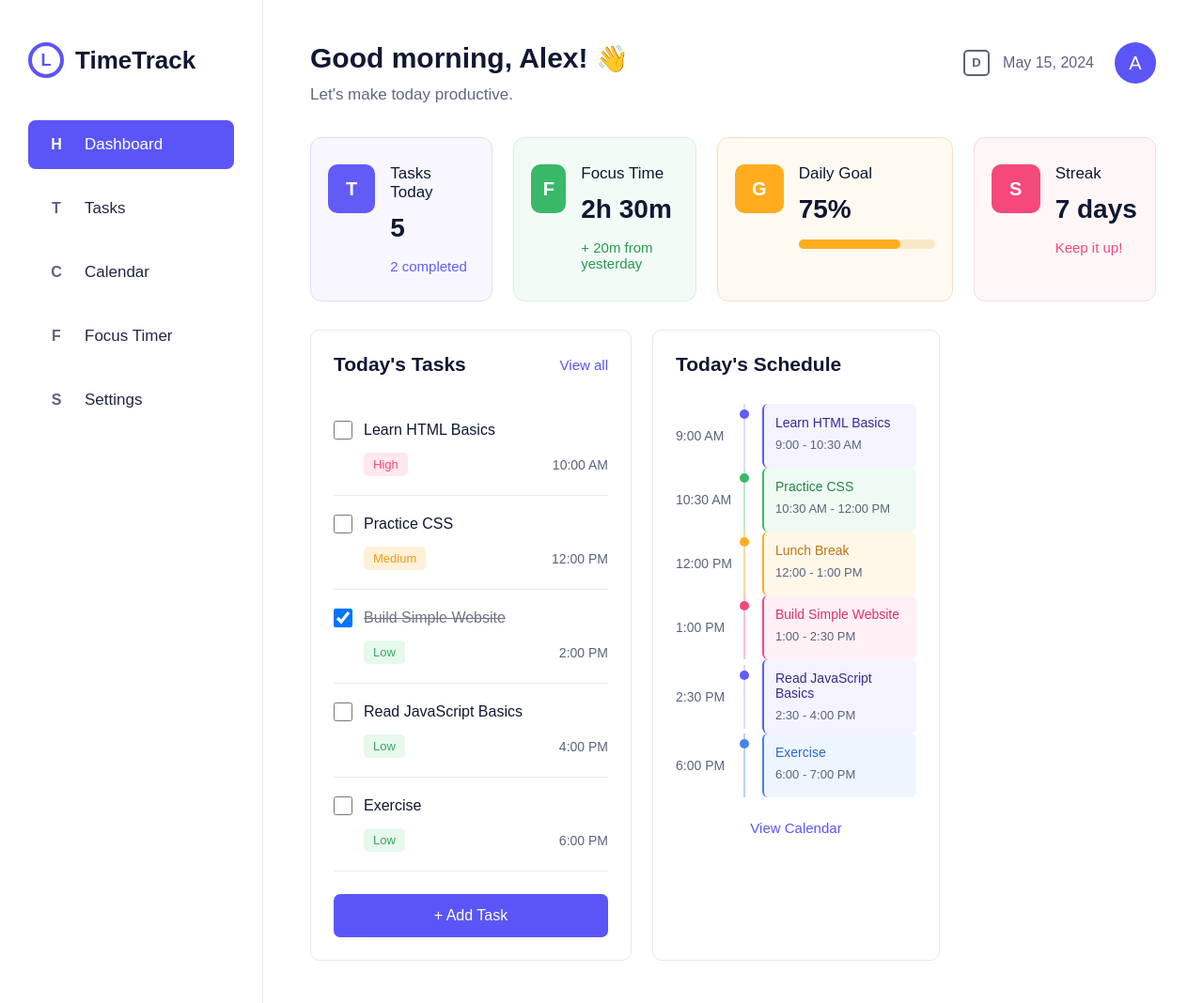
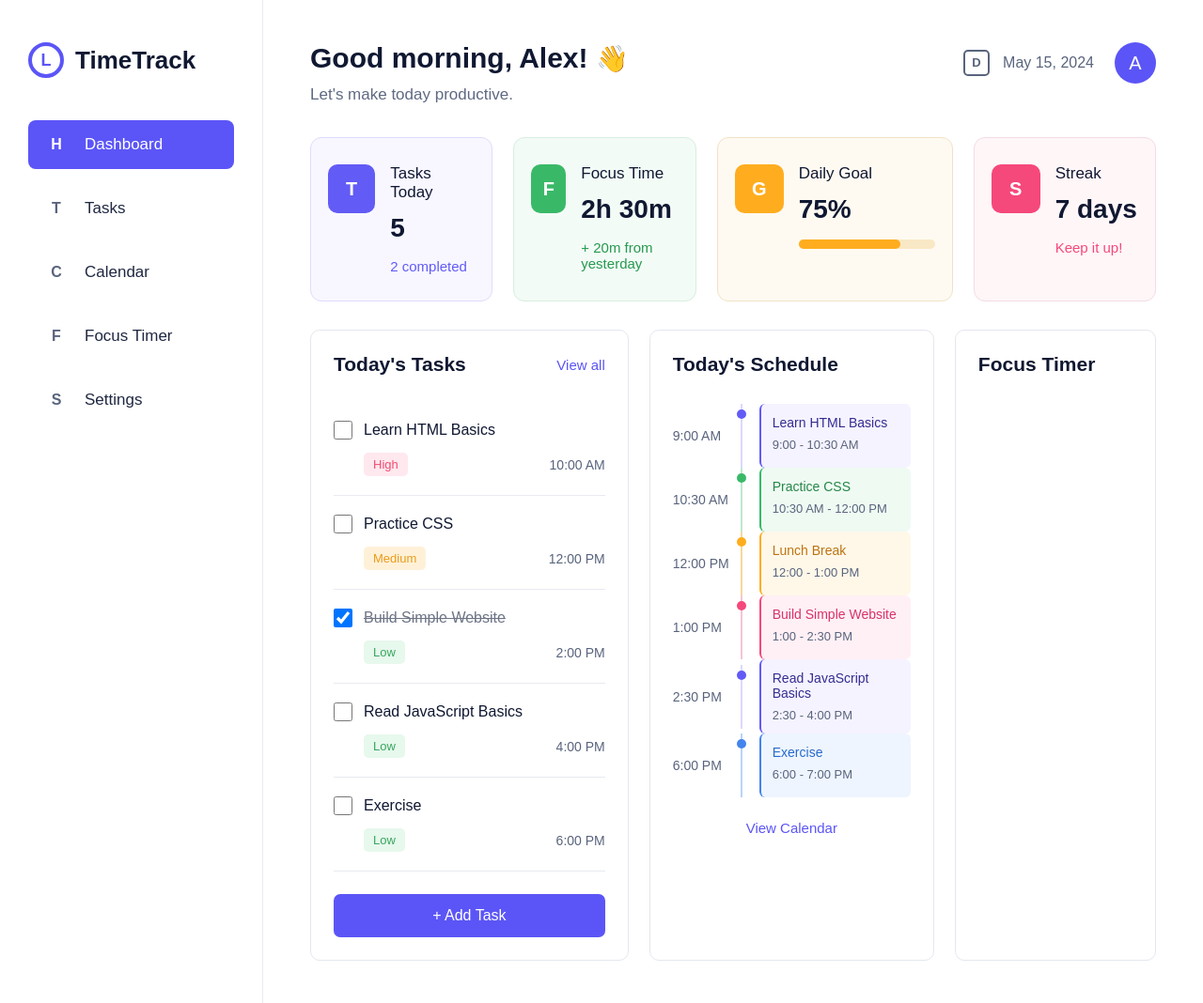
Before and after one commit to peterygalaxy-arch/Time-Management, a Flask app: page / in a window 1280 px wide. Shown: the whole page at 94% size. Run offline with Flask 3, Linux system fonts and the light colour scheme.

Commit message:
add the timer panel

```diff
--- a/static/style.css
+++ b/static/style.css
@@ -505,3 +505,17 @@ body {
     text-align: center;
     text-decoration: none;
 }
+
+.timer-panel {
+    width: 24%;
+    min-height: 480px;
+    padding: 24px;
+    border: 1px solid #e4e7ef;
+    border-radius: 10px;
+    background-color: white;
+}
+
+.timer-panel h3 {
+    margin: 0;
+    font-size: 21px;
+}
--- a/templates/index.html
+++ b/templates/index.html
@@ -258,6 +258,10 @@
 
                     <a class="calendar-link" href="#">View Calendar</a>
                 </div>
+
+                <div class="timer-panel">
+                    <h3>Focus Timer</h3>
+                </div>
             </div>
         </div>
     </div>
```
